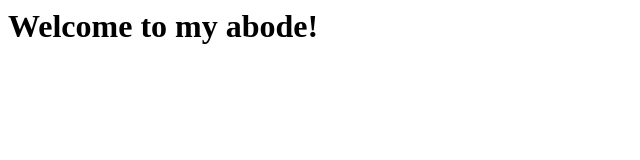
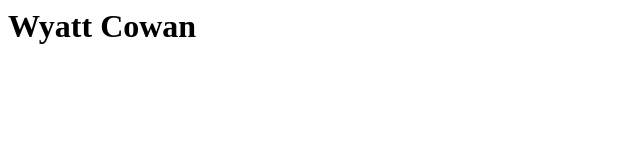
Before and after one commit to ApexChicken/MyPersonalWebsite, a plain HTML site: page index.html in a window 1280 px wide. Shown: the whole page, without its empty margins (0-640 px from the left). Drawn offline with Linux system fonts and the light colour scheme.

Commit message:
Update index.html

```diff
--- a/index.html
+++ b/index.html
@@ -1 +1 @@
-<h1>Welcome to my abode!</h1>
+<h1>Wyatt Cowan</h1>
```
